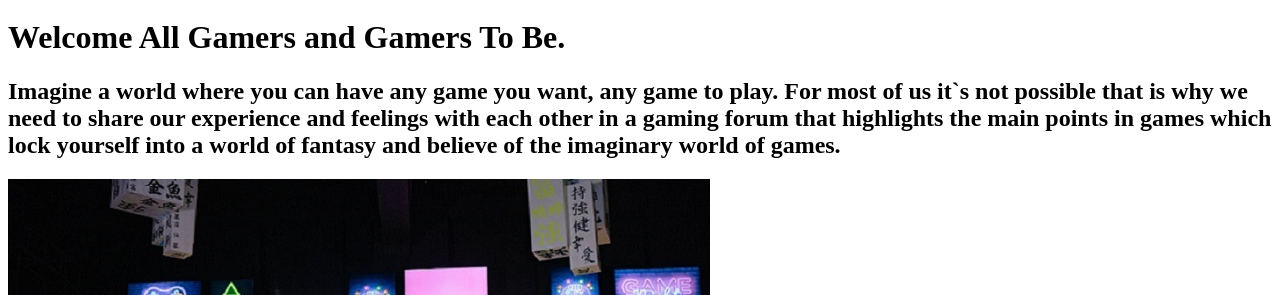
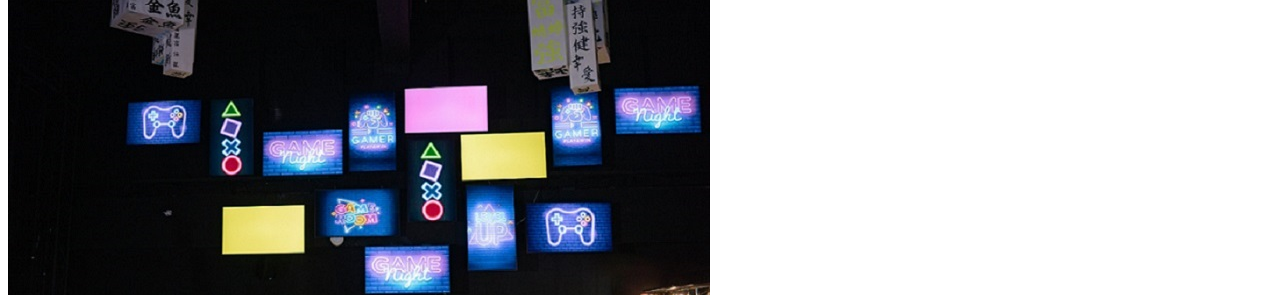
Before and after one commit to DeonAlfred/wdd130, a plain HTML site: page gamereviver/home.html in a window 1280 px wide. Shown: the part 505-800 px from the top of the page. Drawn offline with Linux system fonts and the light colour scheme.

Commit message:
rectify pages

```diff
--- a/gamereviver/home.html
+++ b/gamereviver/home.html
@@ -20,17 +20,6 @@
       <a href="#">Contact me</a>
     </nav>
   </header>
-  <div class="title">
-    <h1>Welcome All Gamers and Gamers To Be.</h1>
-  </div>
-  <div class="headtxt">
-    <h2>
-      Imagine a world where you can have any game you want, any game to play.
-      For most of us it`s not possible that is why we need to share our experience and feelings with each other in a
-      gaming forum that highlights the main points in games which lock yourself into a world of
-      fantasy and believe of the imaginary world of games.
-    </h2>
-  </div>
 
 
   <main class="main class">
```
Also changed, not shown: gamereviver/New_and_Upcoming.html (+0 -10 lines).
